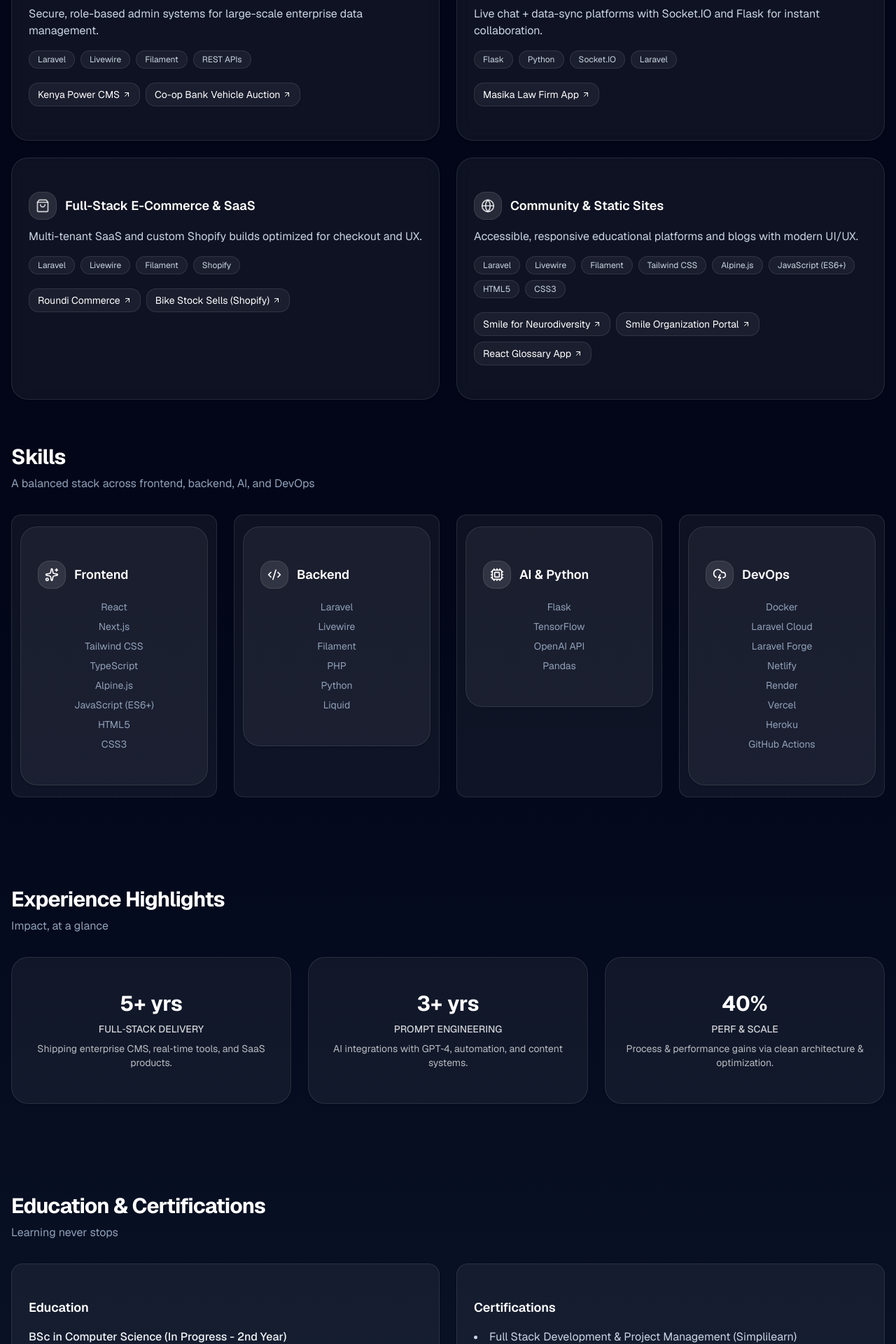
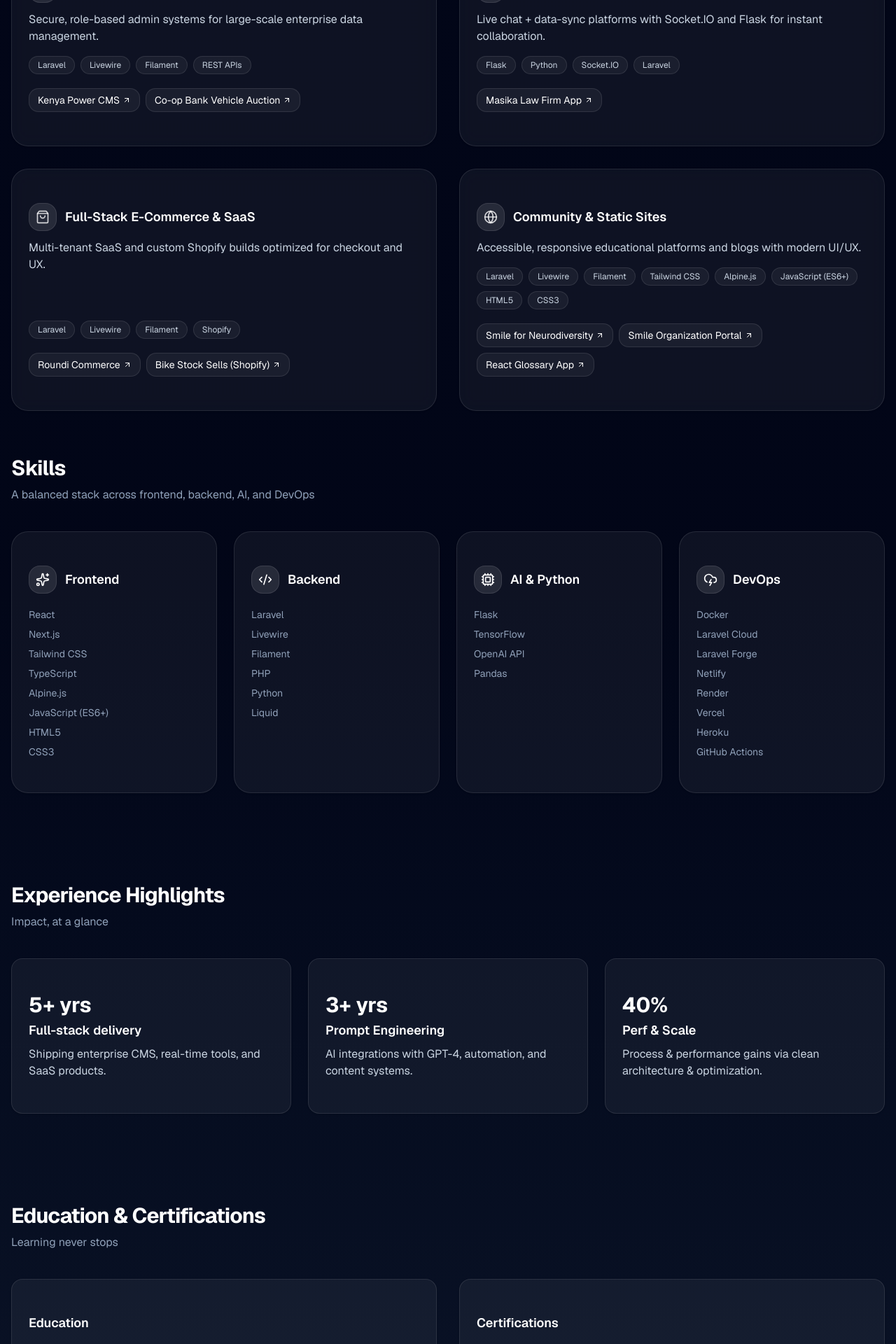
Before and after one commit to omu34/bernard-portfolio, a Next.js app: page / in a window 1280 px wide. Shown: the part 860-2780 px from the top of the page at 70% size. Built offline with nearby package versions, Linux system fonts and the light colour scheme.

Commit message:
AOS oin nextjs

```diff
--- a/package.json
+++ b/package.json
@@ -10,10 +10,12 @@
   },
   "dependencies": {
     "@radix-ui/react-slot": "^1.2.3",
+    "aos": "^2.3.4",
     "class-variance-authority": "^0.7.1",
     "clsx": "^2.1.1",
     "framer-motion": "^12.23.24",
     "lucide-react": "^0.552.0",
+    "motion": "^12.23.24",
     "next": "16.0.1",
     "react": "19.2.0",
     "react-dom": "19.2.0",
--- a/src/components/portfolio/Education.tsx
+++ b/src/components/portfolio/Education.tsx
@@ -1,17 +1,46 @@
-import React from "react";
+"use client";
+
+import React, { useEffect } from "react";
+import AOS from "aos";
+import "aos/dist/aos.css";
+
 import { education, certs } from "@/data/education";
 import { SectionHeading } from "@/components/portfolio/SectionHeading";
 import { Card, CardContent } from "@/components/ui/card";
 
 export function Education() {
+  useEffect(() => {
+    AOS.init({
+      duration: 800, // animation duration in ms
+      once: true, // run animation only once
+      offset: 100, // distance to trigger animation
+      easing: "ease-out-cubic",
+    });
+  }, []);
+
   return (
-    <section id="education" className="mx-auto max-w-7xl px-4 py-16">
-      <SectionHeading title="Education & Certifications" subtitle="Learning never stops" />
-      <div className="mt-8 grid md:grid-cols-2 gap-6">
-        <Card className="rounded-2xl bg-white/5 border-white/10">
-          <CardContent className="p-6">
-            <h3 className="text-lg font-semibold mb-4 text-white">Education</h3>
-            <ul className="space-y-3 text-slate-300">
+    <section id="education" className="mx-auto max-w-7xl px-4 py-16 text-white">
+      {/* Heading */}
+      <div data-aos="fade-up">
+        <SectionHeading
+          title="Education & Certifications"
+          subtitle="Learning never stops"
+        />
+      </div>
+
+      {/* Cards Grid */}
+      <div className="mt-10 grid md:grid-cols-2 gap-8">
+        {/* Education Card */}
+        <div
+          data-aos="fade-right"
+          className="flex flex-col h-full"
+        >
+          <Card className="flex flex-col h-full rounded-2xl bg-white/5 border-white/10 hover:bg-white/10 transition duration-300">
+            <CardContent className="flex flex-col p-6 flex-grow">
+              <h3 className="text-lg font-semibold mb-4 text-white">
+                Education
+              </h3>
+              <ul className="space-y-3 text-slate-300 flex-grow">
                 {education.map((e) => (
                   <li key={e.title}>
                     <p className="font-medium text-slate-100">{e.title}</p>
@@ -21,10 +50,20 @@ export function Education() {
               </ul>
             </CardContent>
           </Card>
-        <Card className="rounded-2xl bg-white/5 border-white/10">
-          <CardContent className="p-6">
-            <h3 className="text-lg font-semibold mb-4"><span className="text-white">Certifications</span> </h3>
-            <ul className="space-y-3 text-slate-300 list-disc list-inside">
+        </div>
+
+        {/* Certifications Card */}
+        <div
+          data-aos="fade-left"
+          data-aos-delay="150"
+          className="flex flex-col h-full"
+        >
+          <Card className="flex flex-col h-full rounded-2xl bg-white/5 border-white/10 hover:bg-white/10 transition duration-300">
+            <CardContent className="flex flex-col p-6 flex-grow">
+              <h3 className="text-lg font-semibold mb-4 text-white">
+                Certifications
+              </h3>
+              <ul className="space-y-3 text-slate-300 list-disc list-inside flex-grow">
                 {certs.map((c) => (
                   <li key={c}>{c}</li>
                 ))}
@@ -32,6 +71,7 @@ export function Education() {
             </CardContent>
           </Card>
         </div>
+      </div>
     </section>
   );
 }
--- a/src/components/portfolio/Experience.tsx
+++ b/src/components/portfolio/Experience.tsx
@@ -1,28 +1,62 @@
-import React from "react";
+"use client";
+
+import React, { useEffect } from "react";
+import AOS from "aos";
+import "aos/dist/aos.css";
+
 import { SectionHeading } from "@/components/portfolio/SectionHeading";
 import { ImpactCard } from "@/components/portfolio/ImpactCard";
 
 export function Experience() {
+  useEffect(() => {
+    AOS.init({
+      duration: 800, // smooth timing
+      once: true, // only animate once
+      offset: 100,
+      easing: "ease-out-cubic",
+    });
+  }, []);
+
   return (
-    <section id="experience" className="mx-auto max-w-7xl px-4 py-16">
-      <SectionHeading title="Experience Highlights" subtitle="Impact, at a glance" />
-      <div className="mt-8 grid md:grid-cols-3 gap-6 ">
+    <section id="experience" className="mx-auto max-w-7xl px-4 py-16 text-white">
+      {/* Heading */}
+      <div data-aos="fade-up">
+        <SectionHeading
+          title="Experience Highlights"
+          subtitle="Impact, at a glance"
+        />
+      </div>
+
+      {/* Cards Grid */}
+      <div
+        className="mt-10 grid md:grid-cols-3 gap-6"
+        data-aos="fade-up"
+        data-aos-delay="100"
+      >
+        <div data-aos="zoom-in-up" data-aos-delay="100" className="flex flex-col h-full">
           <ImpactCard
-          kpi="5+ yrs "
-          label="Full‑stack delivery"
-          desc="Shipping enterprise CMS, real‑time tools, and SaaS products."
+            kpi="5+ yrs"
+            label="Full-stack delivery"
+            desc="Shipping enterprise CMS, real-time tools, and SaaS products."
           />
+        </div>
+
+        <div data-aos="zoom-in-up" data-aos-delay="200" className="flex flex-col h-full">
           <ImpactCard
-          kpi="3+ yrs "
+            kpi="3+ yrs"
             label="Prompt Engineering"
-          desc="AI integrations with GPT‑4, automation, and content systems."
+            desc="AI integrations with GPT-4, automation, and content systems."
           />
+        </div>
+
+        <div data-aos="zoom-in-up" data-aos-delay="300" className="flex flex-col h-full">
           <ImpactCard
-          kpi="40% "
+            kpi="40%"
             label="Perf & Scale"
             desc="Process & performance gains via clean architecture & optimization."
           />
         </div>
+      </div>
     </section>
   );
 }
--- a/src/components/portfolio/ImpactCard.tsx
+++ b/src/components/portfolio/ImpactCard.tsx
@@ -14,6 +14,31 @@
 // }
 
 
+// import React from "react";
+// import { Card, CardContent } from "@/components/ui/card";
+
+// export function ImpactCard({
+//   kpi,
+//   label,
+//   desc,
+// }: {
+//   kpi: React.ReactNode; // ✅ was string
+//   label: string;
+//   desc: string;
+// }) {
+//   return (
+//     <Card className="rounded-3xl bg-white/5 border-white/10 text-white">
+//       <CardContent className="p-6 text-center space-y-2">
+//         <h3 className="text-3xl font-bold">{kpi}</h3>
+//         <p className="text-sm font-medium uppercase opacity-80">{label}</p>
+//         <p className="text-sm opacity-70">{desc}</p>
+//       </CardContent>
+//     </Card>
+//   );
+// }
+
+
+
 import React from "react";
 import { Card, CardContent } from "@/components/ui/card";
 
@@ -22,16 +47,16 @@ export function ImpactCard({
   label,
   desc,
 }: {
-  kpi: React.ReactNode; // ✅ was string
+  kpi: string;
   label: string;
   desc: string;
 }) {
   return (
-    <Card className="rounded-3xl bg-white/5 border-white/10 text-white">
-      <CardContent className="p-6 text-center space-y-2">
-        <h3 className="text-3xl font-bold">{kpi}</h3>
-        <p className="text-sm font-medium uppercase opacity-80">{label}</p>
-        <p className="text-sm opacity-70">{desc}</p>
+    <Card className="flex flex-col h-full rounded-2xl bg-white/5 border-white/10 hover:bg-white/10 transition duration-300">
+      <CardContent className="p-6 flex flex-col flex-grow text-white">
+        <h3 className="text-3xl font-bold text-primary-400">{kpi}</h3>
+        <p className="mt-1 text-lg font-semibold">{label}</p>
+        <p className="mt-2 text-slate-300 flex-grow">{desc}</p>
       </CardContent>
     </Card>
   );
--- a/src/components/portfolio/ProjectCard.tsx
+++ b/src/components/portfolio/ProjectCard.tsx
@@ -1,7 +1,6 @@
 "use client";
 
 import React from "react";
-import { motion } from "framer-motion";
 import {
   ArrowUpRight,
   ShieldCheck,
@@ -24,7 +23,13 @@ interface Project {
   iconName: string;
 }
 
-export function ProjectCard({ project, index }: { project: Project; index: number }) {
+export function ProjectCard({
+  project,
+  index,
+}: {
+  project: Project;
+  index: number;
+}) {
   const iconMap: Record<string, React.ElementType> = {
     ShieldCheck,
     MessagesSquare,
@@ -39,29 +44,34 @@ export function ProjectCard({ project, index }: { project: Project; index: numbe
   const Icon = iconMap[project.iconName] ?? Briefcase;
 
   return (
-    <motion.div
-      initial={{ opacity: 0, y: 12 }}
-      whileInView={{ opacity: 1, y: 0 }}
-      viewport={{ once: true, amount: 0.3 }}
-      transition={{ duration: 0.4, delay: index * 0.05 }}
+    <div
+      data-aos="zoom-in-up"
+      data-aos-delay={index * 100}
+      className="h-full flex flex-col"
     >
-      <Card className="h-full rounded-3xl bg-white/5 border-white/10 backdrop-blur-md">
-        <CardContent className="p-6 text-white">
+      <Card className="h-full flex flex-col rounded-3xl bg-white/5 border-white/10 backdrop-blur-md hover:bg-white/10 transition">
+        <CardContent className="p-6 flex flex-col flex-grow text-white">
+          {/* Icon + Title */}
           <div className="flex items-center gap-3">
             <div className="size-10 grid place-items-center rounded-2xl bg-white/10 border border-white/10">
-              <Icon className="size-5 text-white/80 hover:bg-gray-100" />
+              <Icon className="size-5 text-white/80" />
             </div>
-            <h3 className="text-lg font-semibold text-white">{project.title}</h3>
+            <h3 className="text-lg font-semibold text-white">
+              {project.title}
+            </h3>
           </div>
 
-          <p className="mt-3 text-slate-300">{project.summary}</p>
+          {/* Summary */}
+          <p className="mt-3 text-slate-300 flex-grow">{project.summary}</p>
 
+          {/* Tags */}
           <div className="mt-4 flex flex-wrap gap-2">
             {project.tags.map((t) => (
               <Badge key={t}>{t}</Badge>
             ))}
           </div>
 
+          {/* Links */}
           <div className="mt-5 flex flex-wrap gap-2">
             {project.links.map((l) => (
               <a
@@ -77,6 +87,6 @@ export function ProjectCard({ project, index }: { project: Project; index: numbe
           </div>
         </CardContent>
       </Card>
-    </motion.div>
+    </div>
   );
 }
--- a/src/components/portfolio/Projects.tsx
+++ b/src/components/portfolio/Projects.tsx
@@ -1,20 +1,43 @@
 "use client";
 
-import React from "react";
-import { projects } from "@/data/portfolio"; // ✅ imported shared data
+import React, { useEffect } from "react";
+import AOS from "aos";
+import "aos/dist/aos.css";
+
+import { projects } from "@/data/portfolio";
 import { ProjectCard } from "@/components/portfolio/ProjectCard";
 
 export function Projects() {
+  useEffect(() => {
+    AOS.init({
+      duration: 800,
+      once: true,
+      offset: 100,
+      easing: "ease-out-cubic",
+    });
+  }, []);
+
   return (
-    <section id="projects" className="mt-24 max-w-7xl mx-auto px-4 text-white">
-      <h2 className="text-3xl font-bold tracking-tight">Recent Projects</h2>
-      <p className="mt-2 text-slate-300 max-w-xl">
-        A selection of technical projects illustrating my full-stack capabilities,
-        focusing on modern web frameworks and scalable architecture.
-      </p>
+    <section
+      id="projects"
+      className="mt-24 max-w-7xl mx-auto px-4 text-white"
+    >
+      <div data-aos="fade-up">
+        <h2 className="text-3xl font-bold tracking-tight">Recent Projects</h2>
+        <p className="mt-2 text-slate-300 max-w-xl">
+          A selection of technical projects illustrating my full-stack
+          capabilities, focusing on modern web frameworks and scalable
+          architecture.
+        </p>
+      </div>
 
-      <div className="mt-8 grid md:grid-cols-2 gap-6">
-        {projects.map((project, index) => (
+      {/* ✅ 2x2 Grid Layout */}
+      <div
+        className="mt-10 grid grid-cols-1 md:grid-cols-2 gap-8"
+        data-aos="fade-up"
+        data-aos-delay="200"
+      >
+        {projects.slice(0, 4).map((project, index) => (
           <ProjectCard key={project.title} project={project} index={index} />
         ))}
       </div>
--- a/src/components/portfolio/SkillCard.tsx
+++ b/src/components/portfolio/SkillCard.tsx
@@ -11,16 +11,16 @@ export function SkillCard({
   icon: React.ElementType;
 }) {
   return (
-
-    <Card className="rounded-3xl bg-white/5 border-white/10 text-white animate-blink">
-      <CardContent className="p-6">
-        <div className="flex items-center gap-3">
+    <Card className="flex flex-col h-full rounded-3xl bg-white/5 border-white/10 text-white hover:bg-white/10 transition-all duration-300">
+      <CardContent className="p-6 flex flex-col flex-grow">
+        <div className="flex items-center gap-3 mb-3">
           <div className="size-10 grid place-items-center rounded-2xl bg-white/10 border border-white/10">
-            <Icon className="size-5 text-white hover:bg-gray-200" />
+            <Icon className="size-5 text-white" />
           </div>
           <h3 className="text-lg font-semibold text-white">{title}</h3>
         </div>
-        <ul className="mt-4 grid gap-2">
+
+        <ul className="mt-2 space-y-2 flex-grow">
           {items.map((i) => (
             <li key={i} className="text-sm text-slate-400">
               {i}
--- a/src/components/portfolio/Skills.tsx
+++ b/src/components/portfolio/Skills.tsx
@@ -1,40 +1,75 @@
+// import React from "react";
+// import { skills } from "@/data/skills";
+// import { SectionHeading } from "@/components/portfolio/SectionHeading";
+// import { SkillCard } from "@/components/portfolio/SkillCard";
+
+// export function Skills() {
+//   return (
+//     <section id="skills" className="mx-auto max-w-7xl px-4 py-16">
+//       <SectionHeading title="Skills" subtitle="A balanced stack across frontend, backend, AI, and DevOps" />
+//       <div className="mt-8 grid md:grid-cols-2 lg:grid-cols-4 gap-6">
+//         {skills.map((s) => (
+//           <SkillCard key={s.title} {...s} />
+//         ))}
+//       </div>
+//     </section>
 "use client";
 
-import React from "react";
-import { motion } from "framer-motion";
+import React, { useEffect } from "react";
+import AOS from "aos";
+import "aos/dist/aos.css";
+
 import { skills } from "@/data/skills";
 import { SectionHeading } from "@/components/portfolio/SectionHeading";
 import { SkillCard } from "@/components/portfolio/SkillCard";
 
 export function Skills() {
+  useEffect(() => {
+    AOS.init({
+      duration: 800, // animation duration
+      once: true, // only animate once
+      offset: 100, // trigger offset
+      easing: "ease-out-cubic",
+    });
+  }, []);
+
   return (
-    <section
-      id="skills"
-      className="mx-auto max-w-7xl px-4 py-16 text-white"
-    >
-      <SectionHeading
-        title="Skills"
-        subtitle="A balanced stack across frontend, backend, AI, and DevOps"
-      />
+    <section id="skills" className="mx-auto max-w-7xl px-4 py-16 text-white">
+      {/* Heading */}
+      <div data-aos="fade-up">
+        <SectionHeading
+          title="Skills"
+          subtitle="A balanced stack across frontend, backend, AI, and DevOps"
+        />
+      </div>
 
-      <motion.div
-        className="mt-8 grid grid-cols-2 sm:grid-cols-3 md:grid-cols-4 gap-6"
-        initial={{ opacity: 0, y: 30 }}
-        whileInView={{ opacity: 1, y: 0 }}
-        transition={{ duration: 0.6 }}
-        viewport={{ once: true }}
+      {/* Skill Cards */}
+      <div
+        className="mt-10 grid md:grid-cols-2 lg:grid-cols-4 gap-6"
+        data-aos="fade-up"
+        data-aos-delay="100"
       >
-        {skills.map((s) => (
-          <motion.div
+        {skills.map((s, i) => (
+          <div
             key={s.title}
-            whileHover={{ scale: 1.05 }}
-            transition={{ type: "spring", stiffness: 200 }}
-            className="bg-white/5 border border-white/10 py-4 px-3 rounded-xl text-center hover:bg-white/10"
+            data-aos="zoom-in-up"
+            data-aos-delay={100 + i * 100} // small stagger for sequence
+            className="flex flex-col h-full"
           >
             <SkillCard {...s} />
-          </motion.div>
+          </div>
         ))}
-      </motion.div>
+      </div>
     </section>
   );
 }
+
+
+
+
+
+
+
+
+//   );
+// }
```
Also changed, not shown: 1 other file (tests, documents, lock files or other folders). Lines whose indentation alone changed are shown as unchanged.
